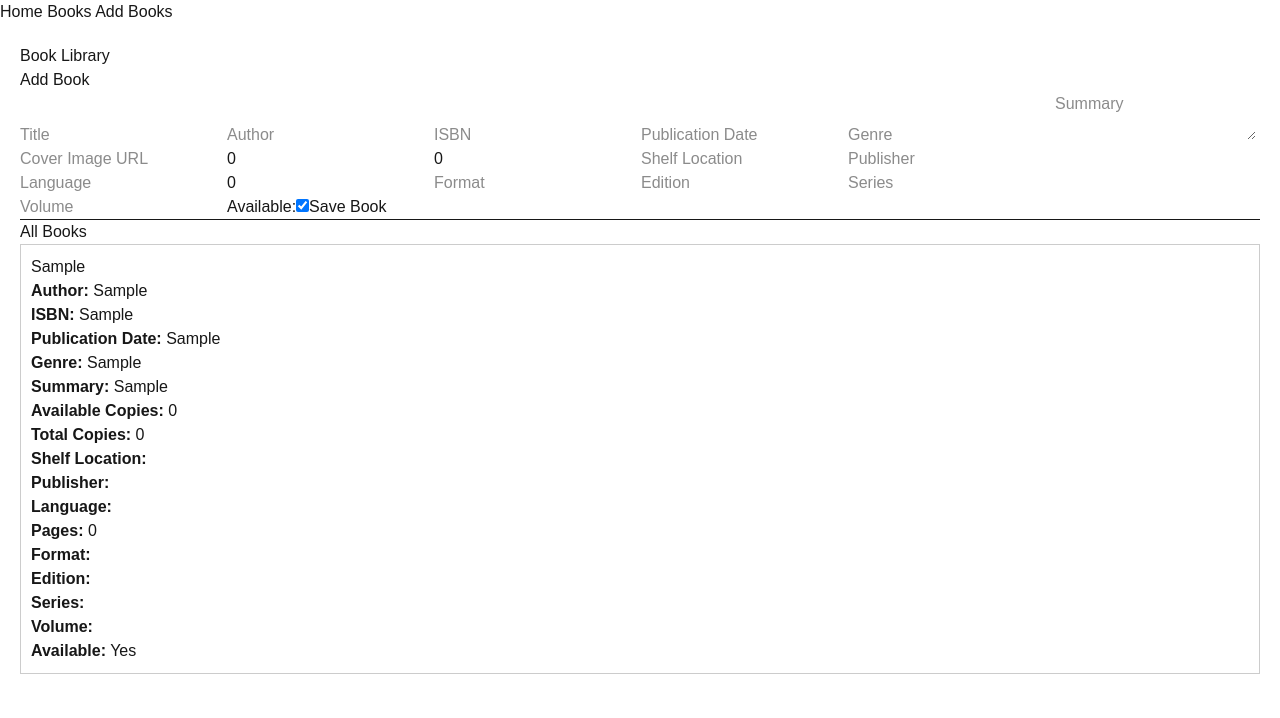
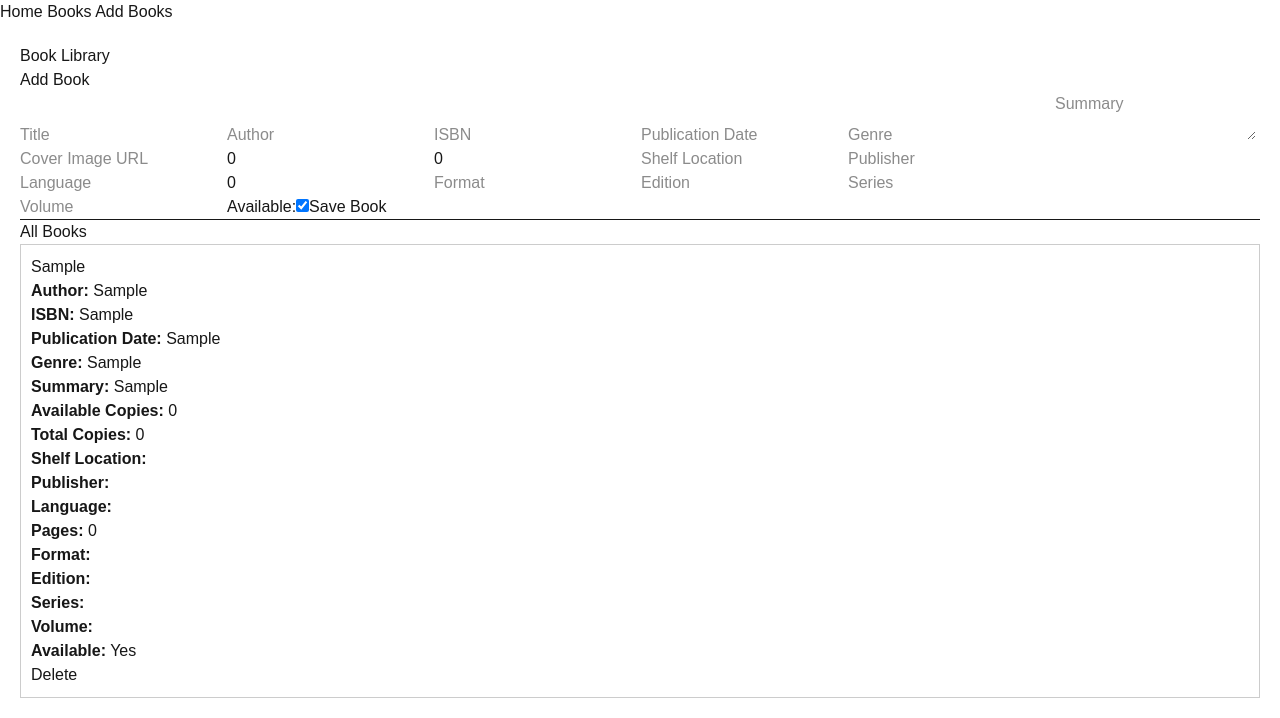
Before and after one commit to KrishnaprabhaCM/BeginnerProjects, a Next.js app in the folder book-library/: page /books in a window 1280 px wide. Both pictures are taken after typing "Sample", "Sample", "Sample", "Sample", "Sample", "Sample" into the empty fields and a click on the button "Save Book". Shown: the top 718 px of the page. Built offline with nearby package versions, Linux system fonts and the light colour scheme.

Commit message:
Added delete functionality

```diff
--- a/book-library/app/books/page.tsx
+++ b/book-library/app/books/page.tsx
@@ -28,7 +28,7 @@ type Book = {
 export default function BooksPage() {
 
   const [books, setBooks] = useState<Book[]>([]);
-      const [loaded, setLoaded] = useState(false);
+  const [loaded, setLoaded] = useState(false);
 
 
   useEffect(() => {
@@ -50,6 +50,20 @@ export default function BooksPage() {
 
   function handleAddBook(newBook: Book) {
     setBooks((prevBooks) => [...prevBooks, newBook]);
+  }
+
+  function handleDeleteBook(bookId: number) {
+    const confirmed = window.confirm(
+    "Are you sure you want to delete this book?"
+  );
+
+  if (!confirmed) {
+    return;
+  }
+
+  setBooks((prevBooks) =>
+    prevBooks.filter((book) => book.id !== bookId)
+  );
   }
 
   return (
@@ -140,85 +154,10 @@ export default function BooksPage() {
               <strong>Available:</strong>{" "}
               {book.isAvailable ? "Yes" : "No"}
             </p>
+            <button onClick={() => handleDeleteBook(book.id)}>Delete</button>
           </div>
         ))
       )}
     </div>
   );
 }
-
-
-
-
-
-
-
-// "use client";
-
-// import { useState, useEffect } from "react";
-// import BookForm from "../../components/BookForm";
-
-// type Book = {
-//   id: number;
-//   title: string;
-//   author: string;
-//   isbn: string;
-//   publicationDate: string;
-//   genre: string;
-//   summary: string;
-//   coverImage: string;
-//   availableCopies: number;
-//   totalCopies: number;
-//   shelfLocation: string;
-//   publisher: string;
-//   language: string;
-//   pages: number;
-//   format: string;
-//   edition: string;
-//   series: string;
-//   volume: string;
-//   isAvailable: boolean;
-// }
-
-// export default function BooksPage() {
-
-//   const [books, setBooks] = useState<Book[]>([]);
-
-//   function handleAddBook(newBook: Book) {
-//     setBooks([...books, newBook]) ;
-//   }
-
-//   return (
-//     <div style={{ padding: "20px" }}>
-//       <h1>Book Library</h1>
-//       <BookForm onAddBook={handleAddBook} />
-//       <hr />
-//       <h2>All Books</h2>
-//       {books.length === 0 ? (
-//         <p>No books added yet.</p>
-//       ) : (
-//         books.map((book) => (
-//           <div key={book.id} style={{ border: "1px solid #ccc", padding: "10px", marginBottom: "10px" }}>
-//             <h3>{book.title}</h3>
-//             <p><strong>Author:</strong> {book.author}</p>
-//             <p><strong>ISBN:</strong> {book.isbn}</p>
-//             <p><strong>Publication Date:</strong> {book.publicationDate}</p>
-//             <p><strong>Genre:</strong> {book.genre}</p>
-//             <p><strong>Summary:</strong> {book.summary}</p>
-//             <p><strong>Available Copies:</strong> {book.availableCopies}</p>
-//             <p><strong>Total Copies:</strong> {book.totalCopies}</p>
-//             <p><strong>Shelf Location:</strong> {book.shelfLocation}</p>
-//             <p><strong>Publisher:</strong> {book.publisher}</p>
-//             <p><strong>Language:</strong> {book.language}</p>
-//             <p><strong>Pages:</strong> {book.pages}</p>
-//             <p><strong>Format:</strong> {book.format}</p>
-//             <p><strong>Edition:</strong> {book.edition}</p>
-//             <p><strong>Series:</strong> {book.series}</p>
-//             <p><strong>Volume:</strong> {book.volume}</p>
-//             <p><strong>Available:</strong> {book.isAvailable ? "Yes" : "No"}</p>
-//           </div>
-//         ))
-//       )}
-//     </div>
-//   );
-// }
```
